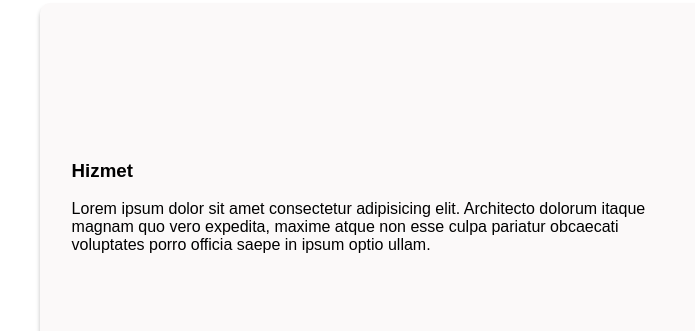
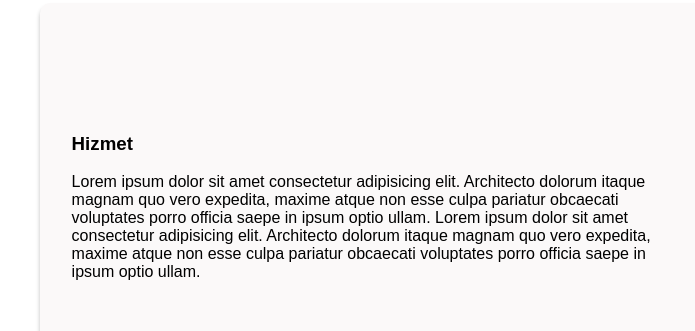
Before and after one commit to berk245/home-veteriner, a website: page dist/index.html in a window 1280 px wide. Shown: the part 1059-1390 px from the top of the page, 0-695 px from the left. Drawn offline with Linux system fonts and the light colour scheme; a web font is replaced by a local one.

Commit message:
fixed merge conflict

```diff
--- a/dist/index.html
+++ b/dist/index.html
@@ -89,7 +89,10 @@
             Lorem ipsum dolor sit amet consectetur adipisicing elit. Architecto
             dolorum itaque magnam quo vero expedita, maxime atque non esse culpa
             pariatur obcaecati voluptates porro officia saepe in ipsum optio
-            ullam.
+            ullam. Lorem ipsum dolor sit amet consectetur adipisicing elit.
+            Architecto dolorum itaque magnam quo vero expedita, maxime atque non
+            esse culpa pariatur obcaecati voluptates porro officia saepe in
+            ipsum optio ullam.
           </p>
         </div>
         <img src="./images/dog-doctor.jpg" alt="" />
```
